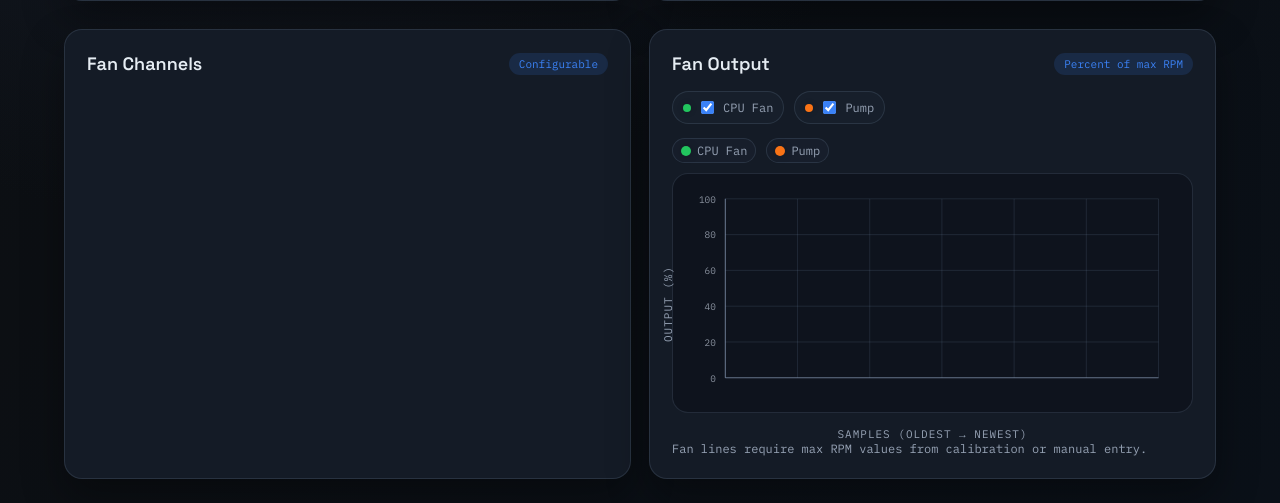
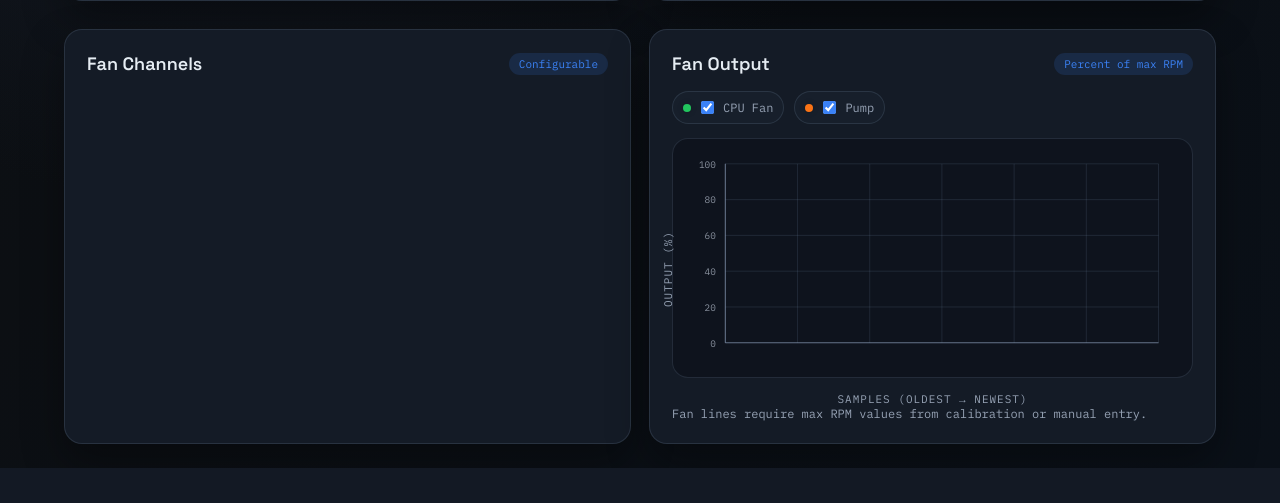
Before and after one commit to warner-family-dev/hydrox, a FastAPI app: template app/templates/dashboard.html in a window 1280 px wide. Shown: the part 871-1374 px from the top of the page. After the commit the page ends 1339 px from the top, so only its background shows below. Run offline with FastAPI, Linux system fonts and the light colour scheme; the template is opened without the code that fills it, so the values that code supplies are empty; parts of the project's set-up code (start-up, migrations or seed data) failed here and were passed over.

Commit message:
feat: remove fan chart legend

```diff
--- a/app/static/js/dashboard.js
+++ b/app/static/js/dashboard.js
@@ -6,7 +6,6 @@ const labels = document.getElementById('trend-labels');
 const fanGrid = document.getElementById('fan-grid');
 const fanLabels = document.getElementById('fan-labels');
 const tempLegend = document.querySelector('[data-legend="temperature"]');
-const fanLegend = document.querySelector('[data-legend="fan"]');
 const tempTooltip = document.querySelector('[data-tooltip="temperature"]');
 const fanTooltip = document.querySelector('[data-tooltip="fan"]');
 const tempChart = document.querySelector('[data-chart="temperature"]');
@@ -665,23 +664,6 @@ const updateLegends = () => {
   if (latestTempSeries.length) {
     updateTempLegend(latestTempSeries);
   }
-
-  if (!fanLegend) {
-    return;
-  }
-  const fanItems = [];
-  const fanLines = Array.from(document.querySelectorAll('label[data-series^="fan_"]'));
-  fanLines.forEach((label, index) => {
-    const input = label.querySelector('input');
-    if (!input || input.disabled) {
-      return;
-    }
-    const color = fanPalette[index % fanPalette.length];
-    fanItems.push({ label: label.textContent.trim(), color });
-  });
-  fanItems.push({ label: 'CPU Fan', color: '#22c55e' });
-  fanItems.push({ label: 'Pump', color: '#f97316' });
-  buildLegend(fanLegend, fanItems);
 };
 
 const attachTooltip = (chart, tooltipEl, getSeries, unit) => {
--- a/app/templates/dashboard.html
+++ b/app/templates/dashboard.html
@@ -138,7 +138,6 @@
         <span>Pump</span>
       </label>
     </div>
-    <div class="legend" data-legend="fan"></div>
     <div class="trend">
       <div class="trend__axis trend__axis--y">Output (%)</div>
       <div class="trend__axis trend__axis--x">Samples (oldest → newest)</div>
```
Also changed, not shown: CHANGELOG.md.
